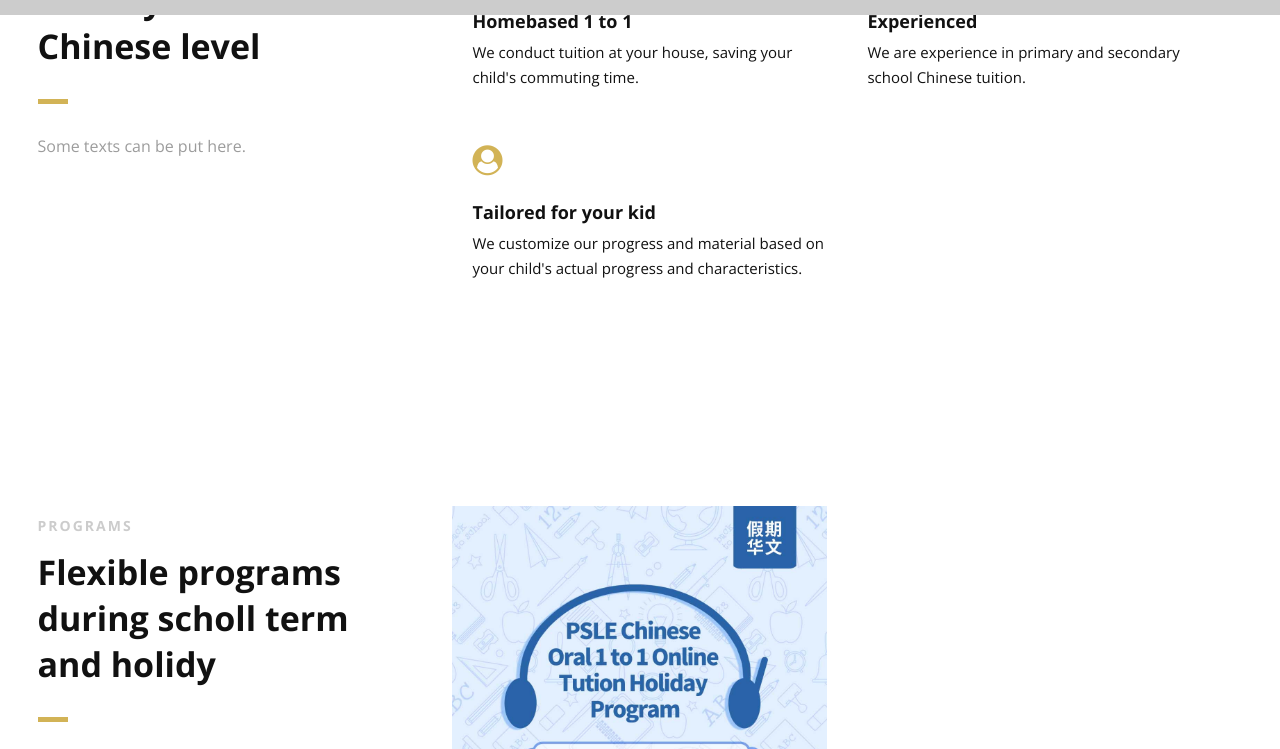
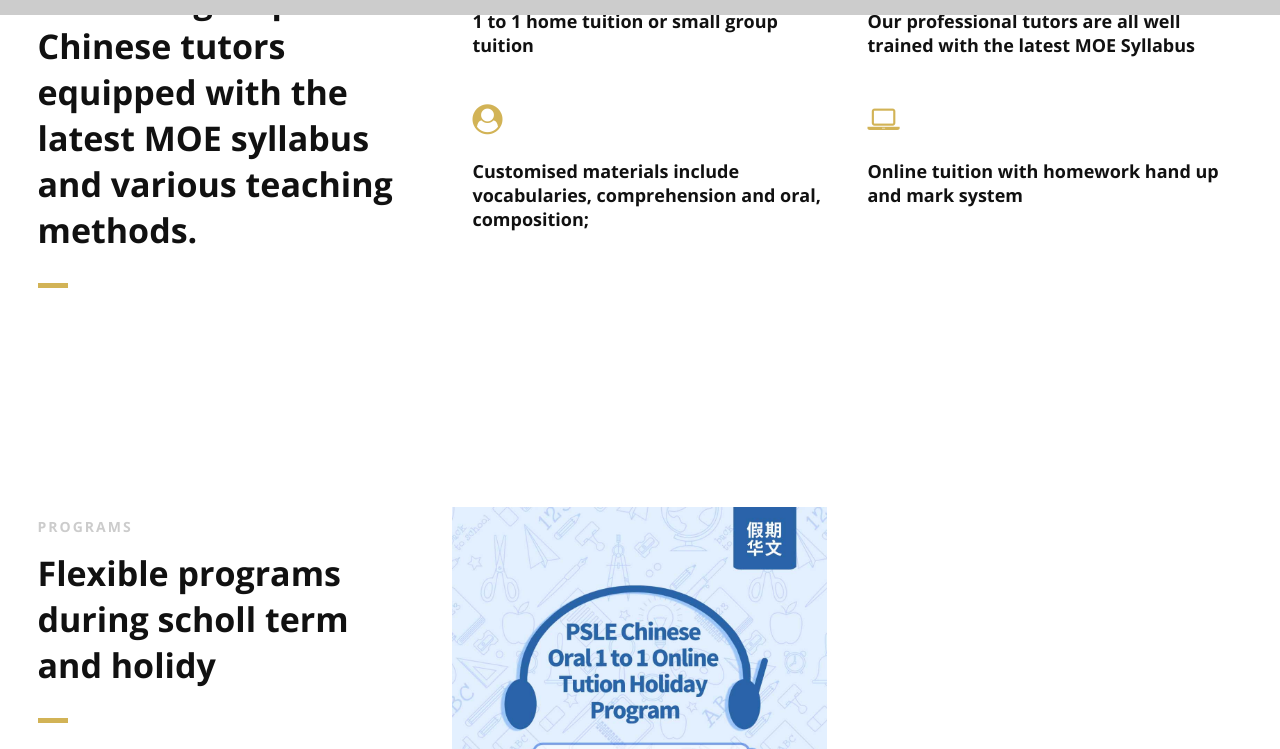
Before and after one commit to leehamtao/leehamtao.github.io, a plain HTML site: page index.html in a window 1280 px wide. Shown: the part 785-1534 px from the top of the page. Drawn offline with nearby package versions, Linux system fonts and the light colour scheme.

Commit message:
Add files via upload

```diff
--- a/index.html
+++ b/index.html
@@ -23,6 +23,9 @@
     <!--Icon Fonts - Font Awesome Icons-->
     <link rel="stylesheet" href="css/font-awesome.css">
 
+    <!-- TLH Button CSS-->
+    <link href="css/button.css" rel="stylesheet">
+
     <!-- Animate CSS-->
     <link href="css/animate.css" rel="stylesheet" type="text/css">
 
@@ -31,7 +34,7 @@
 </head>
 <body>
 
-<!-- Preloader -->
+<!-- Preloader
 <div id="preloader">
     <div id="status" class="la-ball-triangle-path">
         <div></div>
@@ -39,7 +42,8 @@
         <div></div>
     </div>
 </div>
-<!--End of Preloader-->
+End of Preloader-->
+
 
 <div class="page-border" data-wow-duration="0.7s" data-wow-delay="0.2s">
     <div class="top-border wow fadeInDown animated" style="visibility: visible; animation-name: fadeInDown;"></div>
@@ -47,6 +51,7 @@
     <div class="bottom-border wow fadeInUp animated" style="visibility: visible; animation-name: fadeInUp;"></div>
     <div class="left-border wow fadeInLeft animated" style="visibility: visible; animation-name: fadeInLeft;"></div>
 </div>
+
 
 <div id="wrapper">
 
@@ -166,8 +171,10 @@
                 <div class="col-3">
                     <div class="section-heading">
                         <h3>ABOUT US</h3>
-                        <h2 class="section-title">Boost your children's Chinese level</h2>
-                        <p class="section-subtitle">Some texts can be put here.</p>
+                        <h2 class="section-title">We are a group of Chinese tutors equipped with the latest MOE syllabus and various teaching methods.</h2>
+                        <!--
+                            <p class="section-subtitle">We are a group of Chinese tutors equipped with the latest MOE syllabus and various teaching methods.</p>
+                        -->
                     </div>
 
                 </div>
@@ -182,8 +189,8 @@
                         </div>
                         <!--Icon Block Description-->
                         <div class="icon-block-description">
-                            <h4>Homebased 1 to 1</h4>
-                            <p>We conduct tuition at your house, saving your child's commuting time.</p>
+                            <h4>1 to 1 home tuition or small group tuition</h4>
+                            <!--<p>We conduct tuition at your house, saving your child's commuting time.</p>-->
                         </div>
                     </div>
                     <!--End of Icon Block-->
@@ -192,12 +199,12 @@
                     <div class="col-2 icon-block icon-top wow fadeInUp" data-wow-delay="0.3s">
                         <!--Icon-->
                         <div class="icon">
-                            <i class="fa fa-bolt fa-2x"></i>
+                            <i class="fa fa-certificate fa-2x"></i>
                         </div>
                         <!--Icon Block Description-->
                         <div class="icon-block-description">
-                            <h4>Experienced</h4>
-                            <p>We are experience in primary and secondary school Chinese tuition.</p>
+                            <h4>Our professional tutors are all well trained with the latest MOE Syllabus</h4>
+
                         </div>
                     </div>
                     <!--End of Icon Block-->
@@ -210,26 +217,25 @@
                         </div>
                         <!--Icon Block Description-->
                         <div class="icon-block-description">
-                            <h4>Tailored for your kid</h4>
-                            <p>We customize our progress and material based on your child's actual progress and characteristics.</p>
+                            <h4>Customised materials include vocabularies, comprehension and oral, composition;</h4>
                         </div>
                     </div>
                     <!--End of Icon Block-->
 
-                    <!--Icon Block
+                    <!--Icon Block-->
                     <div class="col-2 icon-block icon-top wow fadeInUp" data-wow-delay="0.5s">
 
                         <div class="icon">
-                            <i class="fa fa-rocket fa-2x"></i>
+                            <i class="fa fa-laptop fa-2x"></i>
                         </div>
 
                         <div class="icon-block-description">
-                            <h4>Parallax Effect</h4>
-                            <p>Id porro tritani recusabo usu, eum intellegam consequuntur et. Fugit debet ea sit, an pro
-                                nemore vivendum</p>
+                            <h4>Online tuition with homework hand up and mark system</h4>
+                            <!--<p>Id porro tritani recusabo usu, eum intellegam consequuntur et. Fugit debet ea sit, an pro
+                                nemore vivendum</p>-->
                         </div>
                     </div>
-                    End of Icon Block-->
+                    <!--End of Icon Block-->
 
                 </div>
 
@@ -295,10 +301,11 @@
                     <p>
                         Always visit our website so that you never miss any good program offered!
                     </p>
-                    <!-- Just replace the Video ID "UYJ5IjBRlW8" with the ID of your video on YouTube (Found within the URL) -->
+                    <!-- Just replace the Video ID "UYJ5IjBRlW8" with the ID of your video on YouTube (Found within the URL)
                     <a href="#" data-videoid="UYJ5IjBRlW8" data-videosite="youtube" class="button video link-lightbox">
                         WATCH VIDEO <i class="fa fa-play" aria-hidden="true"></i>
                     </a>
+                    -->
                 </div>
                 <!--End Content Right Side-->
 
@@ -369,12 +376,13 @@
                         <h3>CONTACT</h3>
                         <h2 class="section-title">Contact us via the below methods</h2>
                         <div class="icon">
-                            <a href = "https://wa.me/6582450085">
                             <i class="fa fa-whatsapp fa-2x"></i>
-                                                           </a>
                         </div>
-                        <p class="section-subtitle">Whatsapp: 8XXXXX
-                            </p>
+                        <div class="icon">
+                            <button class="white" onclick="location.href='https://wa.me/6582450085'">Whatsapp: 8XXXXX</button>
+                            </div>
+                            <div class="icon">
+                                <p> </p>
                         <div class="icon">
                                 <i class="fa fa-mail-forward fa-2x"></i>
                             </div>
```
